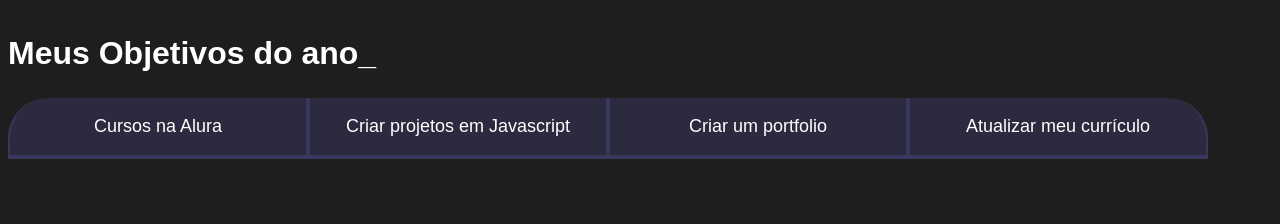
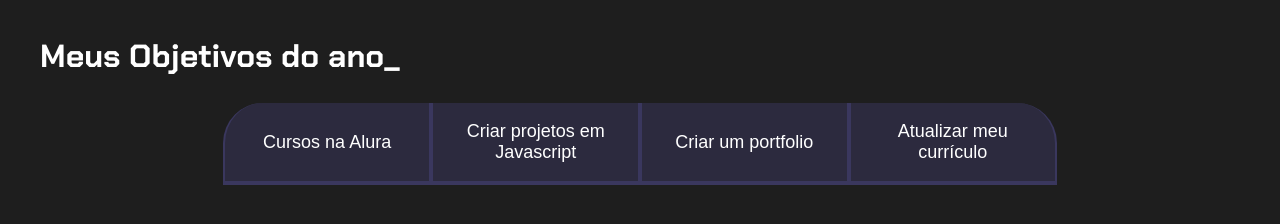
Before and after one commit to MilenaLuiza/Milena, a plain HTML site: page index.html in a window 1280 px wide. Drawn offline with Linux system fonts and the light colour scheme.

Commit message:
Update style.css

```diff
--- a/style.css
+++ b/style.css
@@ -1,26 +1,4 @@
-
-:root {
-    --cor-de-fundo: #1E1E1E;
-    --verde: #6FFF57;
-    --branco: #FFFFFF;
-    --botao-ativo: #3A375E;
-    --botao-inativo: rgba(58, 55, 94, 0.5);
-    --texto-fundo: rgba(58, 55, 94, 0.3);
-    @import url('https://fonts.googleapis.com/css2?family=Chakra+Petch:wght@400;700&display=swap');
-    body {
-        background-color: var(--cor-de-fundo);
-        color: var(--branco);
-        font-family: 'Chakra Petch', sans-serif;
-    }
-    .conteudo-principal{
-         display: flex;
-        flex-direction:column;
-        justify-content:center;
-        align-intens:center;
-        max-width: 1200px;
-        width: 100%;
-        mar
-        @import url('https://fonts.googleapis.com/css2?family=Chakra+Petch:wght@400;700&display=swap');
+@import url('https://fonts.googleapis.com/css2?family=Chakra+Petch:wght@400;700&display=swap');
 
 :root {
     --cor-de-fundo: #1E1E1E;
```
